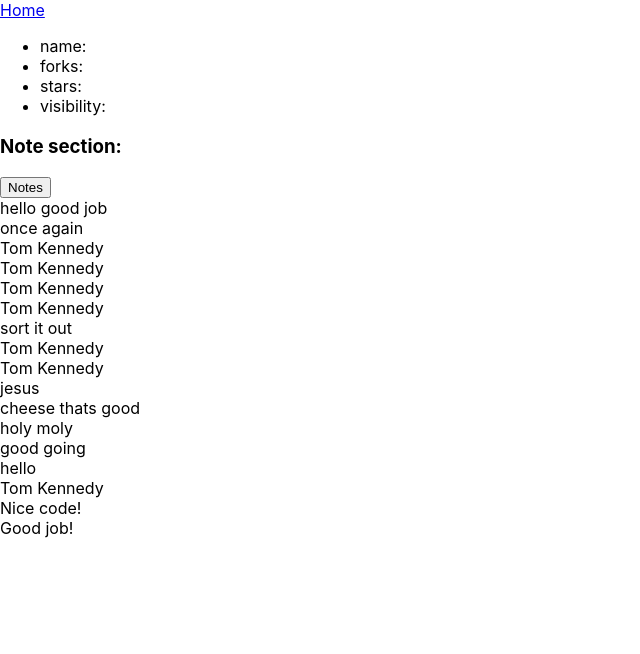
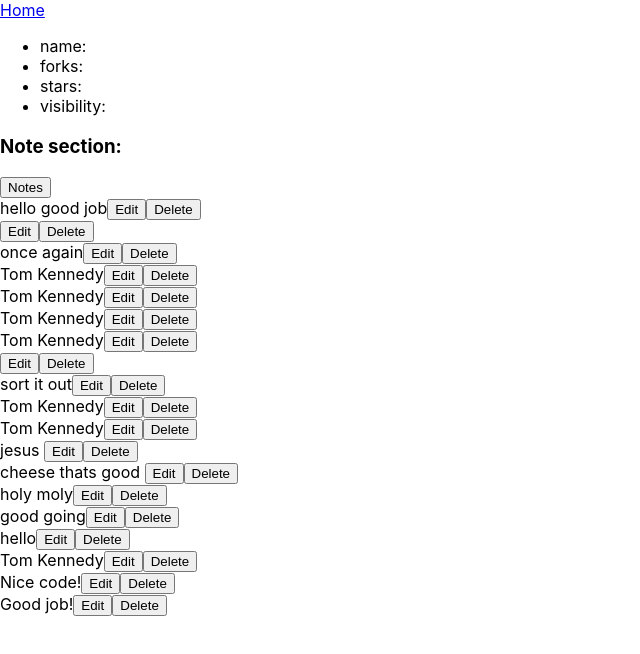
Before and after one commit to boolean-uk/cohort-10-react-demo, a React (Create React App) app: page /1/1 in a window 1280 px wide. Shown: the top 654 px of the page, without its empty margins (0-640 px from the left). Built offline with nearby package versions, Linux system fonts and the light colour scheme; no server answers; data requests are answered from the project's data file; the HTML template or start-up script is replaced by a standard one.

Commit message:
delete request

```diff
--- a/src/components/Repos/Repo.js
+++ b/src/components/Repos/Repo.js
@@ -29,6 +29,25 @@ function Repo() {
       });
   }, []);
 
+  const handleDelete = (note) => {
+    const newNotes = notes.filter((item) => {
+      if (item !== note) {
+        return note;
+      }
+    });
+    setNotes(newNotes);
+    const options = {
+      method: "DELETE",
+    };
+    fetch(`http://localhost:4000/initialNote/${note.id}`, options).then((res) =>
+      res.text()
+    );
+  };
+
+  const handleChange = (note) => {
+    note.preventDefault();
+  };
+
   return (
     <>
       {notFound ? (
@@ -52,12 +71,20 @@ function Repo() {
       </Link>
       {notes.length > 0 ? (
         [...notes].reverse().map((noteObj, index) => {
-          return <div key={index}> {noteObj.note} </div>;
+          return (
+            <div key={index}>
+              {" "}
+              {noteObj.note}
+              <span>
+                <button onClick={handleChange}>Edit</button>
+                <button onClick={handleDelete}>Delete</button>
+              </span>
+            </div>
+          );
         })
       ) : (
         <p>No notes found!</p>
       )}
-
     </>
   );
 }
--- a/src/components/Repos/Repos.js
+++ b/src/components/Repos/Repos.js
@@ -1,7 +1,6 @@
 import "./Repos.css";
 import { Link } from "react-router-dom";
 import { useState, useEffect } from "react";
-import { useParams } from "react-router-dom";
 
 const initialFormData = {
   github: "Shylan21",
@@ -33,7 +32,6 @@ function Repos() {
     fetch(`https://api.github.com/users/${username}`)
       .then((res) => res.json())
       .then((data) => {
-        console.log(data);
         setUser(data);
       });
   }, [username]);
```
